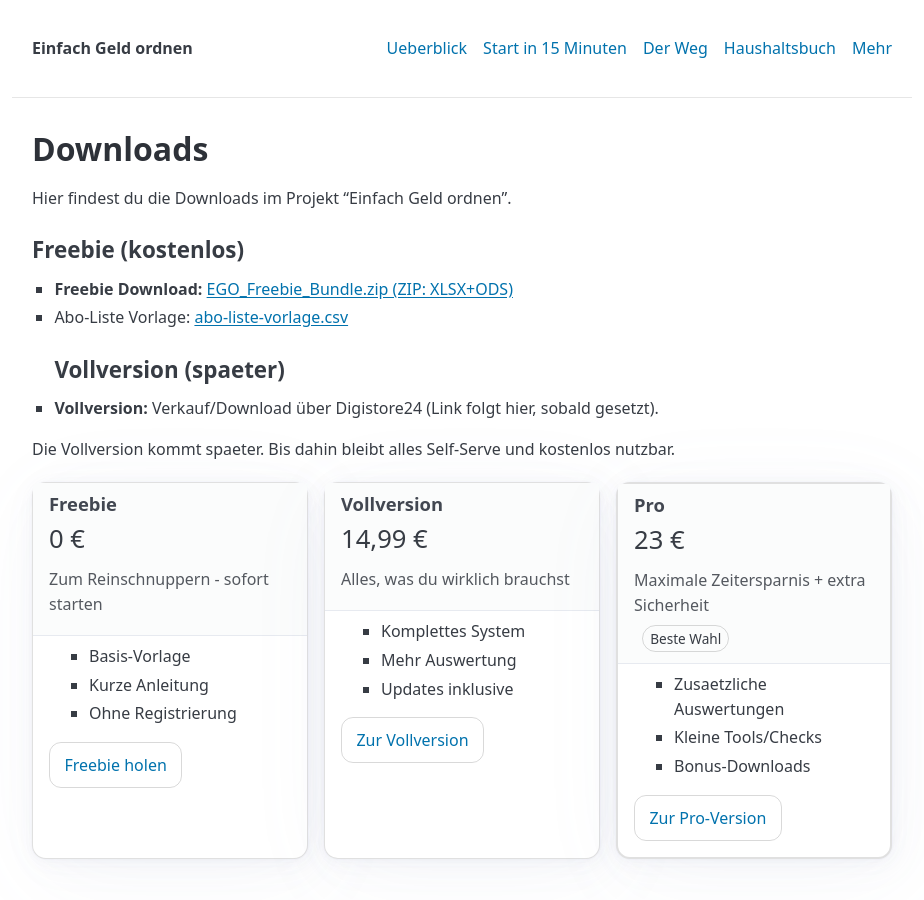
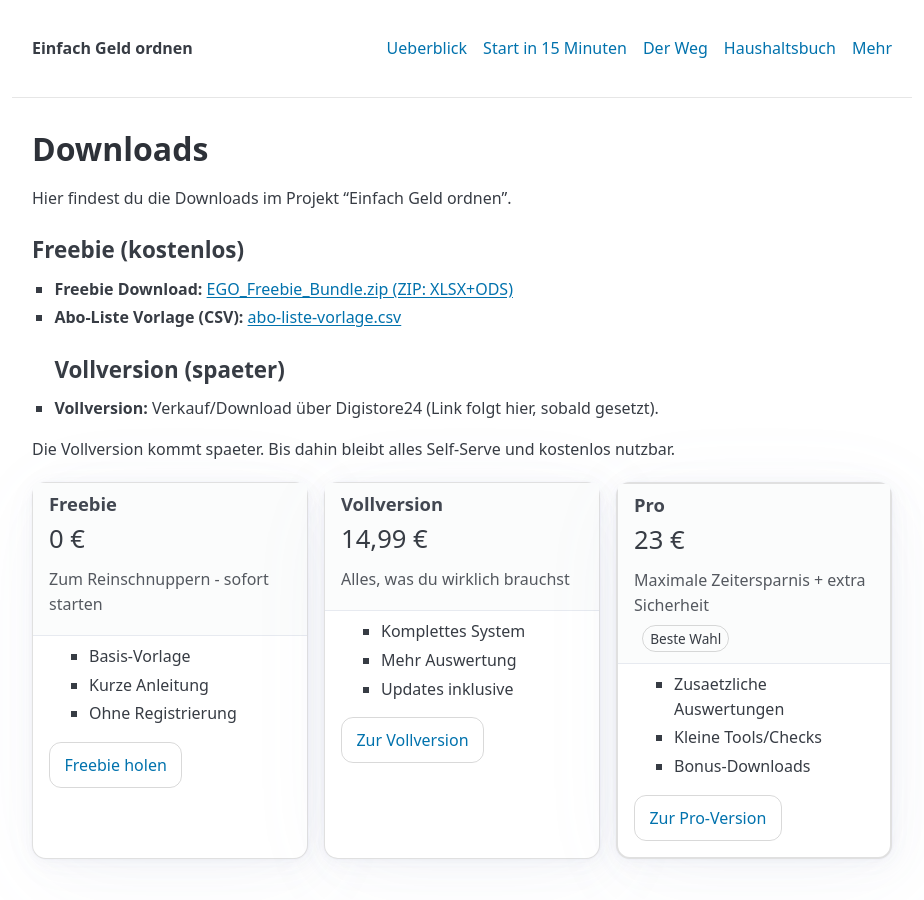
Before and after one commit to gluecklich-tools/einfach-geld-ordnen, a Jekyll site: the page built from seiten/downloads.md, in a window 1280 px wide and 900 px high. Shown: the whole window, without its empty margins (178-1102 px from the left). Built offline with Jekyll 4.4.1, drawn with Linux system fonts in a browser that asks for light colours.

Commit message:
Klaus-Run: automated gates + push 2026-02-22 10:59

```diff
--- a/seiten/downloads.md
+++ b/seiten/downloads.md
@@ -19,7 +19,7 @@
 <span id="freebie"></span>
 ## Freebie (kostenlos)
 - **Freebie Download:** [EGO_Freebie_Bundle.zip (ZIP: XLSX+ODS)]({{ site.baseurl }}/downloads/bundles/EGO_Freebie_Bundle.zip)
-- Abo-Liste Vorlage: [abo-liste-vorlage.csv]({{ site.baseurl }}/downloads/vorlagen/abo-liste-vorlage.csv)
+- **Abo-Liste Vorlage (CSV):** [abo-liste-vorlage.csv]({{ site.baseurl }}/downloads/vorlagen/abo-liste-vorlage.csv)
 <span id="vollversion"></span>
 ## Vollversion (spaeter)
 - **Vollversion:** Verkauf/Download über Digistore24 (Link folgt hier, sobald gesetzt).
```
